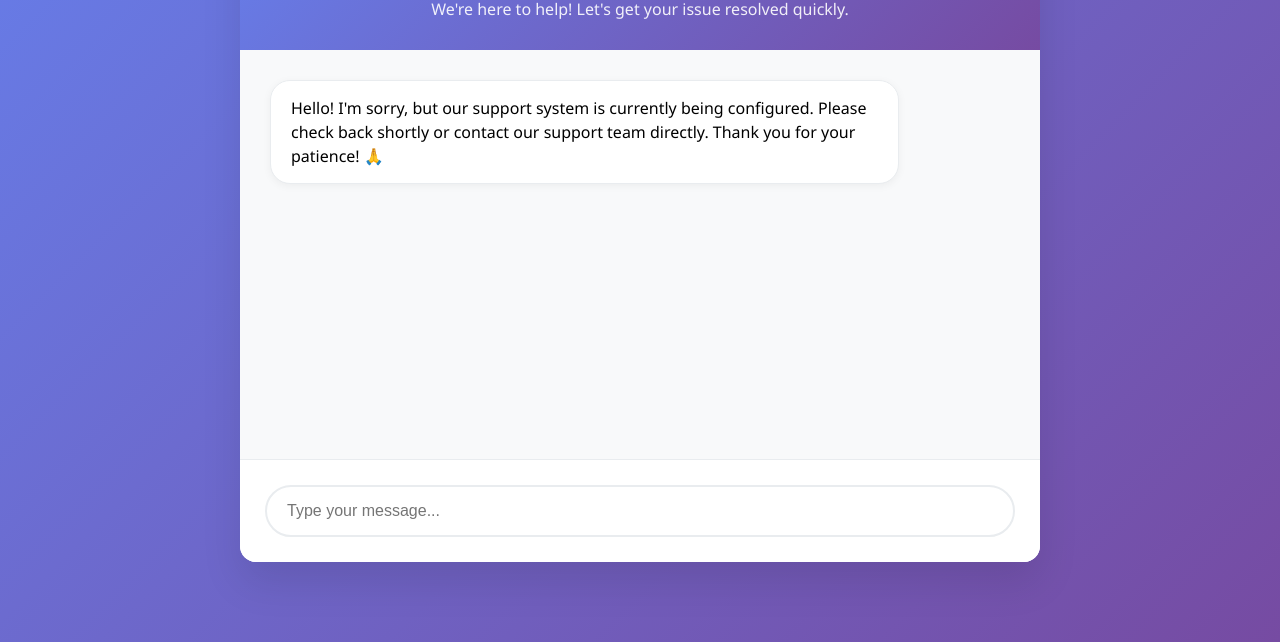
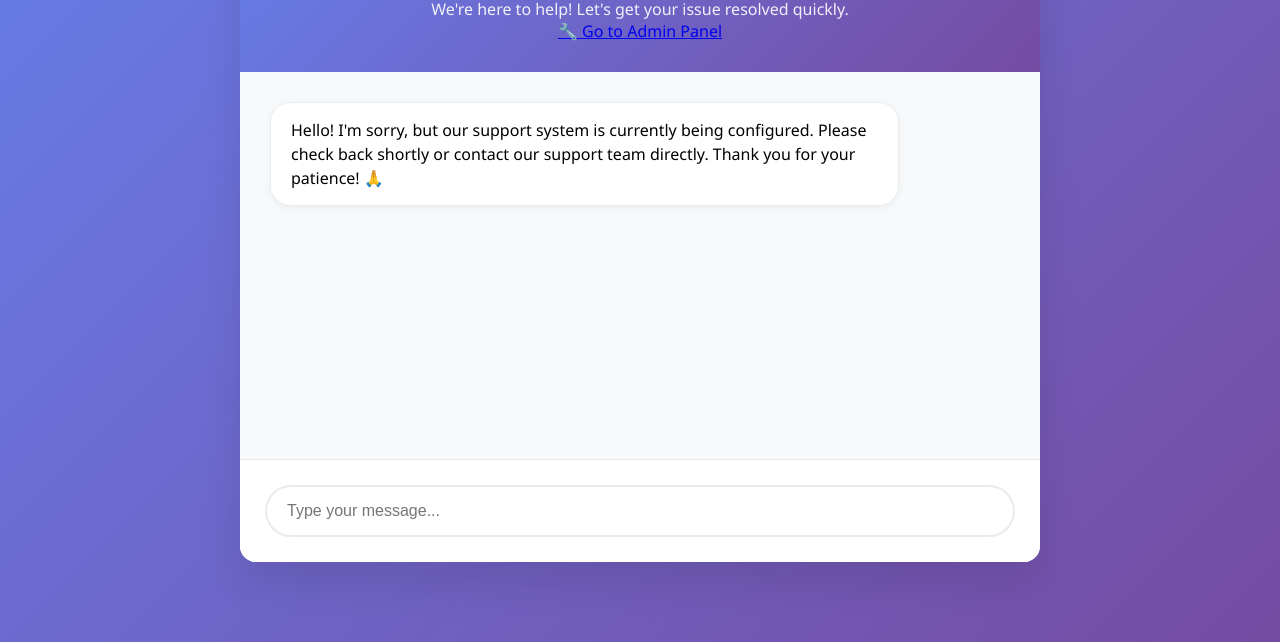
Before and after one commit to chitransha-a/Chatbot, a plain HTML site: page index.html in a window 1280 px wide. Shown: the part 158-800 px from the top of the page. Drawn offline with Linux system fonts and the light colour scheme.

Commit message:
Update index.html

```diff
--- a/index.html
+++ b/index.html
@@ -10,6 +10,10 @@
         <div class="chat-header">
             <h1>Customer Support</h1>
             <p>We're here to help! Let's get your issue resolved quickly.</p>
+            <!-- ✅ Added Admin Panel link -->
+            <a href="https://iloft-chatbot-admin.vercel.app/" target="_blank" class="admin-link">
+                🔧 Go to Admin Panel
+            </a>
         </div>
 
         <div class="chat-messages" id="chatMessages"></div>
```
